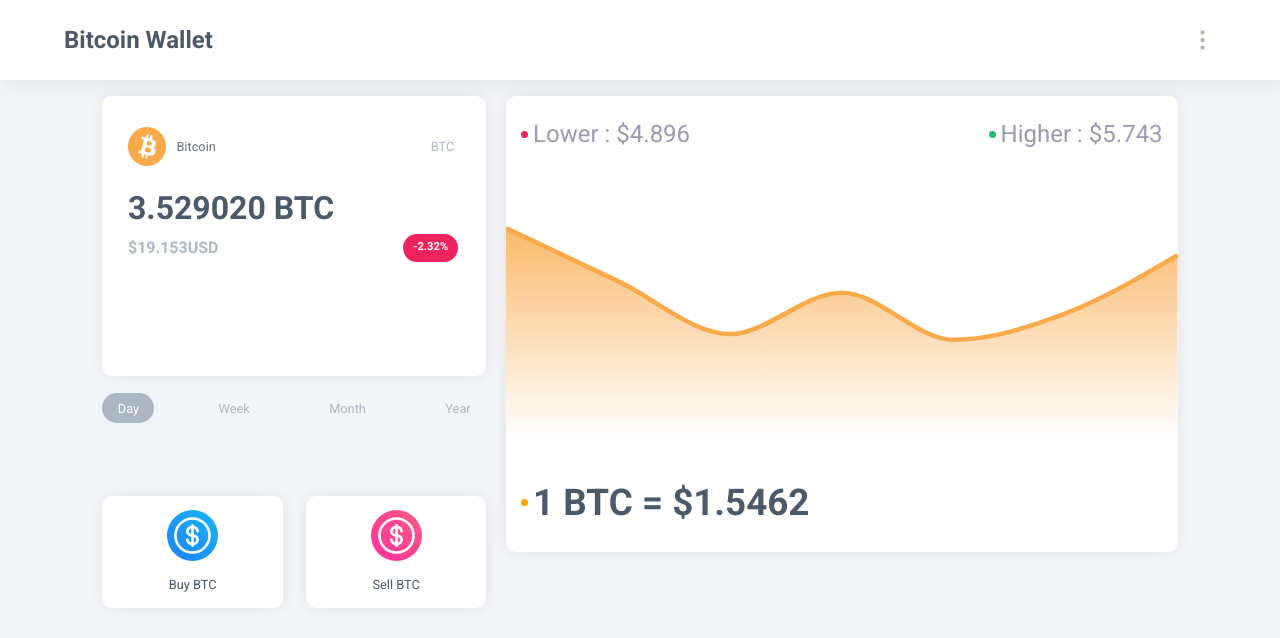
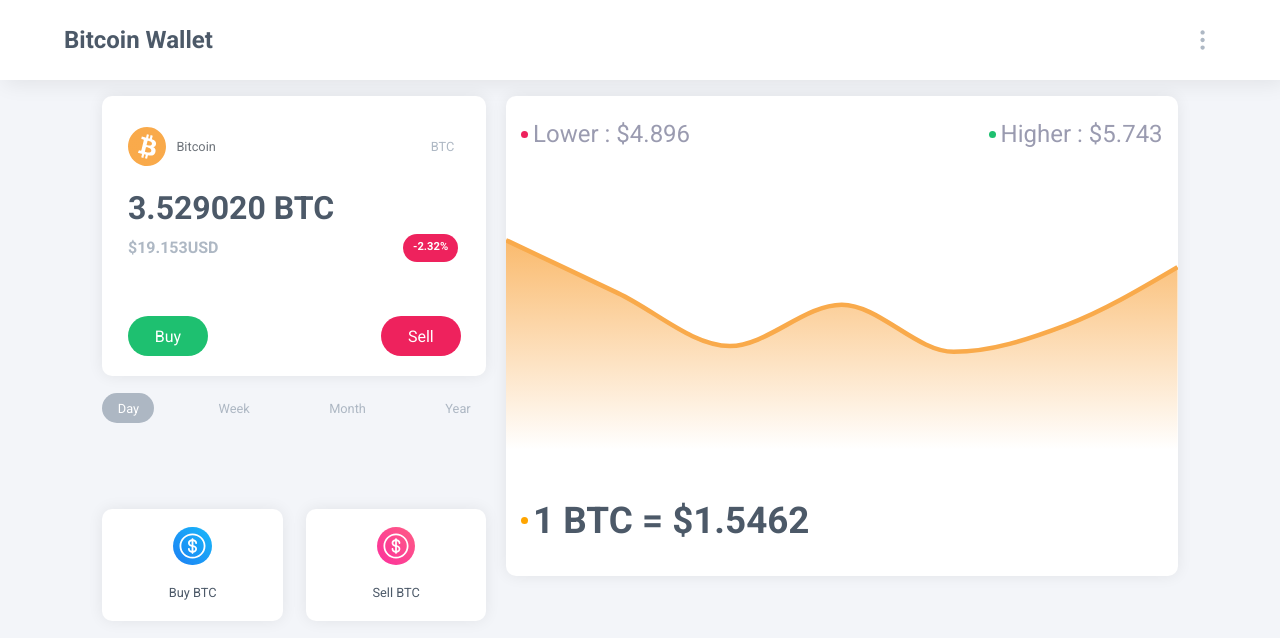
Before and after one commit to ShibanshL/ReactSub, a React (Vite) app: page / in a window 1280 px wide. Shown: the top 638 px of the page. Built offline with nearby package versions, Linux system fonts and the light colour scheme.

Commit message:
Eighteenth Commit

```diff
--- a/src/Component/AllCSSFiles.css
+++ b/src/Component/AllCSSFiles.css
@@ -533,7 +533,9 @@
   }
 
   .HiddentParts {
-    margin-top: 20vh;
+    margin-top: 5vh !important;
+    padding-left: 2vw;
+    padding-right: 2vw;
   }
 
   .MainBody {
@@ -543,17 +545,17 @@
   .TickerOptions {
     position: absolute;
     left: 8vw !important;
-    bottom: 15vw !important;
+    bottom: 14vw !important;
     width: 30% !important;
   }
 
   .TickerOptions div img {
-    width: 4vw;
+    width: 3vw;
   }
 
   .TickerChart {
     margin-top: 2vh;
-    height: 57vh !important;
+    height: 60vh !important;
     padding: 0;
   }
 
--- a/src/Component/MainBody.tsx
+++ b/src/Component/MainBody.tsx
@@ -1,4 +1,4 @@
-import { useState } from "react";
+import { useEffect, useState } from "react";
 import Left from "../assets/SVG/Left.svg";
 import Dollar from "../assets/SVG/Dollar.svg";
 import BitCoin from "../assets/SVG/BitCoin.svg";
@@ -6,7 +6,6 @@
 import Binance from "../assets/SVG/Binance.svg";
 import LiteCoin from "../assets/SVG/Lite.svg";
 import { Tooltip, Area, AreaChart } from "recharts";
-// import "./Animate.js";
 import { data, data1, data2, data3 } from "./AllData.js";
 
 function MainBody() {
@@ -137,12 +136,32 @@
     }
   };
 
+  const [winDimensions, setWinDimensions] = useState({
+    winWidth: window.innerWidth,
+    winHeight: window.innerHeight,
+  });
+
+  const detectSize = () => {
+    setWinDimensions({
+      winWidth: window.innerWidth,
+      winHeight: window.innerHeight,
+    });
+
+    useEffect(() => {
+      window.addEventListener("resize", detectSize);
+
+      return window.addEventListener("resize", detectSize);
+    }, [winDimensions]);
+  };
+
   const hiddenButton = () => {
-    if (heightChanged) {
-      return { bottom: "2vh" };
-    }
-    if (!heightChanged) {
-      return { bottom: "-20vh" };
+    if (winDimensions.winWidth < 700) {
+      if (heightChanged) {
+        return { bottom: "2vh" };
+      }
+      if (!heightChanged) {
+        return { bottom: "-20vh" };
+      }
     }
   };
 
```
